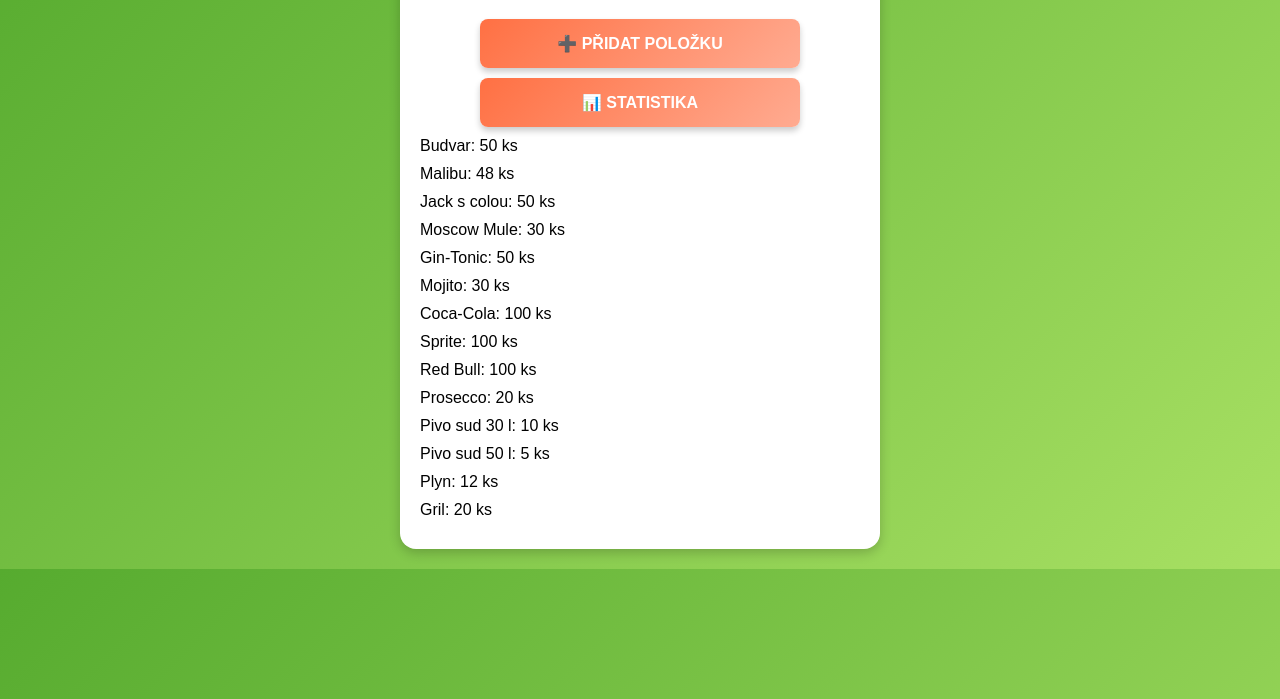
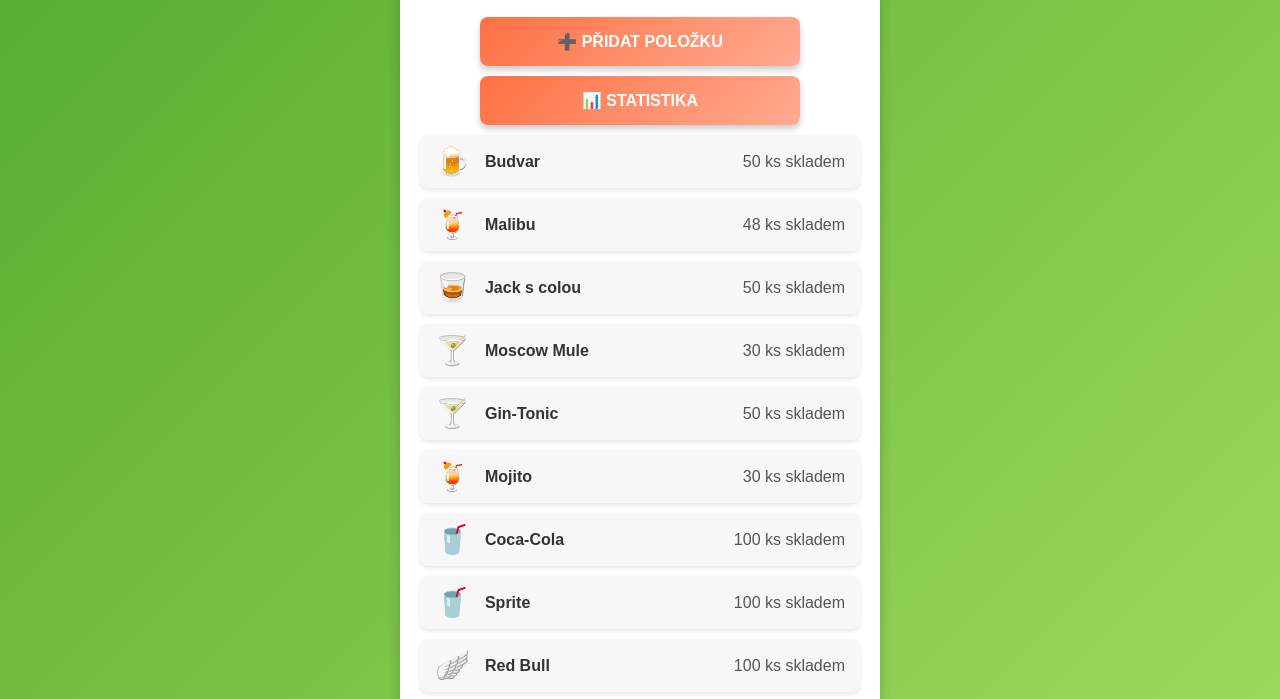
Before and after one commit to Martyparty1988/minibars-sklad, a plain HTML site: page sklad.html in a window 1280 px wide. Shown: the part 101-800 px from the top of the page. Drawn offline with Linux system fonts and the light colour scheme.

Commit message:
Update sklad.html

```diff
--- a/sklad.html
+++ b/sklad.html
@@ -9,20 +9,24 @@
       font-family: 'Arial', sans-serif;
       margin: 0;
       padding: 0;
+      color: #333;
       background: linear-gradient(135deg, #56ab2f, #a8e063);
     }
     .container {
       width: 100%;
       max-width: 480px;
       margin: 20px auto;
-      padding: 20px;
       background: #fff;
       border-radius: 16px;
       box-shadow: 0 4px 12px rgba(0, 0, 0, 0.2);
+      overflow: hidden;
+      padding: 20px;
       box-sizing: border-box;
     }
     h1 {
       text-align: center;
+      font-size: 32px;
+      margin-bottom: 20px;
       color: #2e7d32;
       text-transform: uppercase;
     }
@@ -46,16 +50,45 @@
     .button:hover {
       background: linear-gradient(135deg, #d84315, #ff5722);
     }
+    .stock-item {
+      display: flex;
+      align-items: center;
+      justify-content: space-between;
+      margin-bottom: 10px;
+      padding: 10px 15px;
+      background: #f7f7f7;
+      border-radius: 8px;
+      box-shadow: 0 2px 4px rgba(0, 0, 0, 0.1);
+    }
+    .stock-item:last-child {
+      margin-bottom: 0;
+    }
+    .item-icon {
+      font-size: 28px;
+      margin-right: 15px;
+    }
+    .item-details {
+      flex: 1;
+      display: flex;
+      justify-content: space-between;
+      align-items: center;
+    }
+    .item-name {
+      font-size: 16px;
+      font-weight: bold;
+      color: #333;
+    }
+    .item-quantity {
+      font-size: 16px;
+      color: #555;
+    }
   </style>
 </head>
 <body>
   <div class="container">
     <h1>Sklad</h1>
-    <!-- Tlačítko pro přidání nové položky -->
     <button class="button" onclick="window.location.href='pridat-polozku.html'">➕ Přidat položku</button>
-    <!-- Tlačítko pro zobrazení statistik -->
     <button class="button" onclick="window.location.href='statistiky.html'">📊 Statistika</button>
-    <!-- Zobrazení skladových položek -->
     <div id="stock-items"></div>
   </div>
   <script>
@@ -76,13 +109,50 @@
       "Gril": 20
     };
 
+    const icons = {
+      "Budvar": "🍺",
+      "Malibu": "🍹",
+      "Jack s colou": "🥃",
+      "Moscow Mule": "🍸",
+      "Gin-Tonic": "🍸",
+      "Mojito": "🍹",
+      "Coca-Cola": "🥤",
+      "Sprite": "🥤",
+      "Red Bull": "🪽",
+      "Prosecco": "🍾",
+      "Pivo sud 30 l": "🍺",
+      "Pivo sud 50 l": "🍺",
+      "Plyn": "🔥",
+      "Gril": "🍖"
+    };
+
     function displayStock() {
       const container = document.getElementById('stock-items');
       container.innerHTML = '';
       Object.keys(sklad).forEach(itemName => {
         const div = document.createElement('div');
-        div.textContent = `${itemName}: ${sklad[itemName]} ks`;
-        div.style.marginBottom = '10px';
+        div.classList.add('stock-item');
+
+        const icon = document.createElement('div');
+        icon.classList.add('item-icon');
+        icon.textContent = icons[itemName] || "📦";
+
+        const details = document.createElement('div');
+        details.classList.add('item-details');
+
+        const name = document.createElement('div');
+        name.classList.add('item-name');
+        name.textContent = itemName;
+
+        const quantity = document.createElement('div');
+        quantity.classList.add('item-quantity');
+        quantity.textContent = `${sklad[itemName]} ks skladem`;
+
+        details.appendChild(name);
+        details.appendChild(quantity);
+
+        div.appendChild(icon);
+        div.appendChild(details);
         container.appendChild(div);
       });
     }
```
